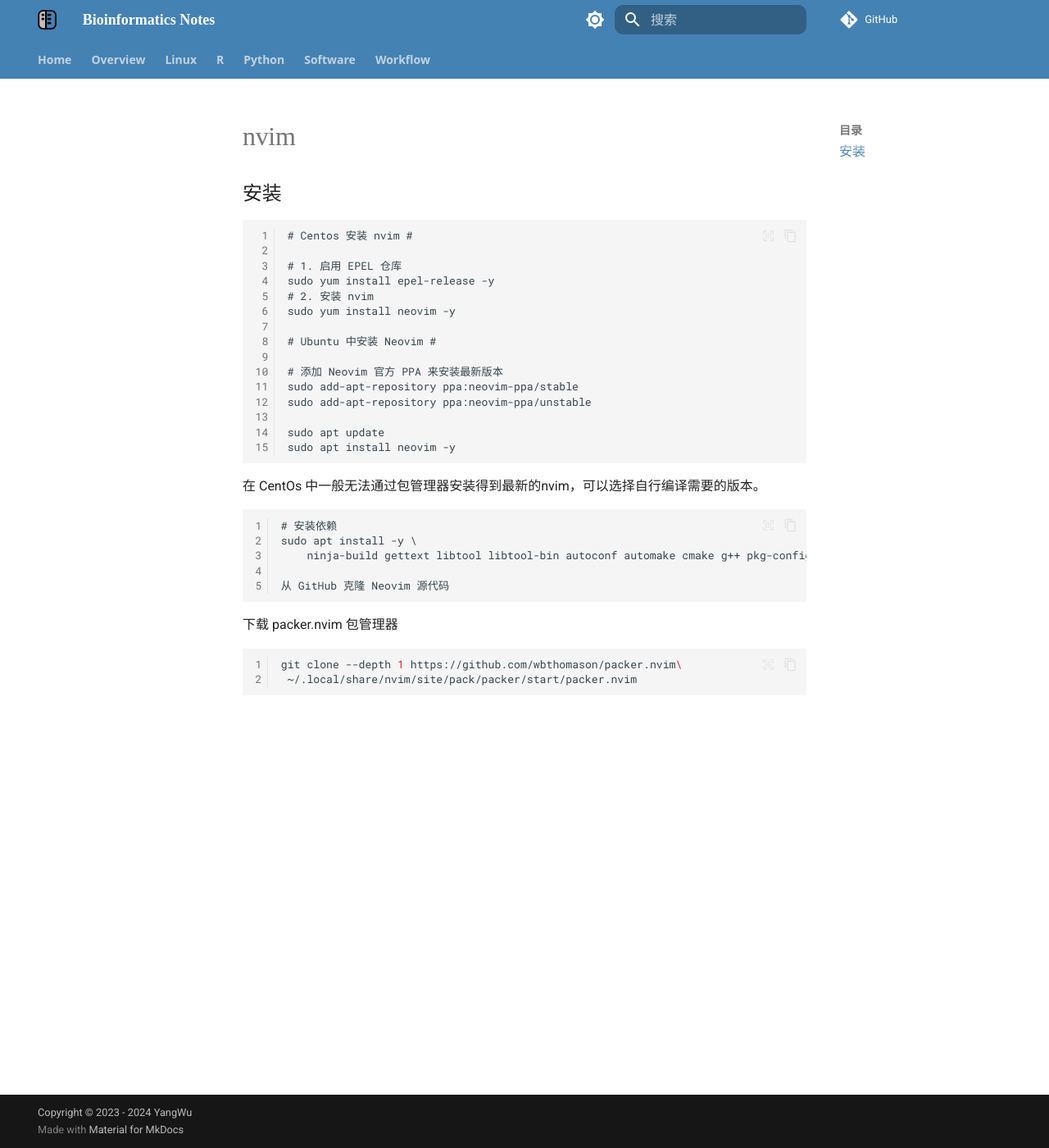
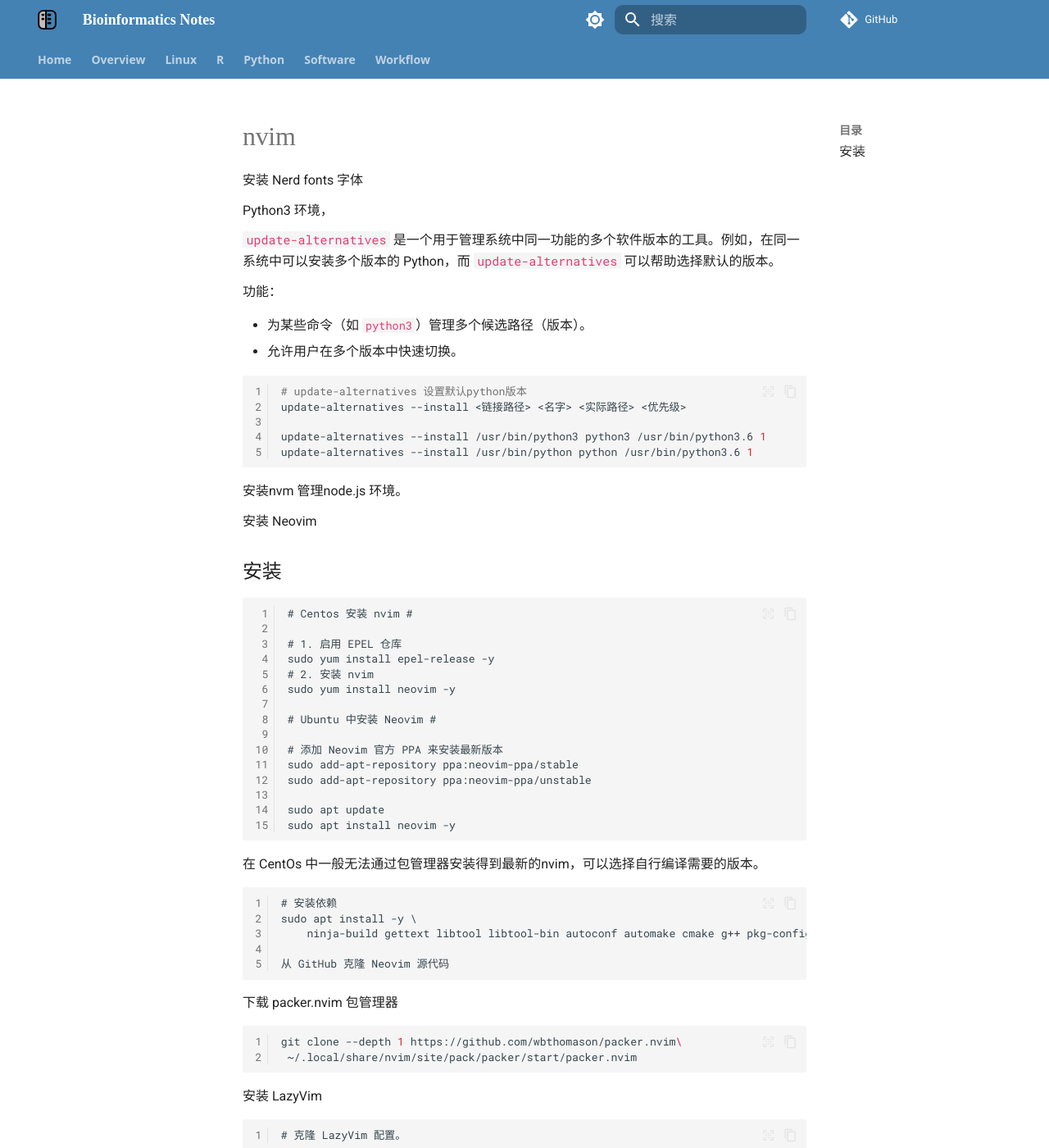
Before and after one commit to YanggWu/Bioinfo-Notes, an MkDocs documentation site: the page built from docs/Linux/nvim.md, in a window 1280 px wide and 1400 px high. Shown: the whole window at 82% size. Built offline with MkDocs 1.6.1 and Material for MkDocs 9.7.7, drawn with Linux system fonts in a browser that asks for light colours; some web fonts are replaced; comment, search, counter and statistics services are not loaded; a style sheet for code colours, icons or effects is not loaded; some of the changed text lies outside the part shown.

Commit message:
Update nvim mamba qualimap

````diff
--- a/docs/Linux/nvim.md
+++ b/docs/Linux/nvim.md
@@ -1,4 +1,29 @@
 # nvim
+
+安装 Nerd fonts 字体
+
+Python3 环境，
+
+`update-alternatives` 是一个用于管理系统中同一功能的多个软件版本的工具。例如，在同一系统中可以安装多个版本的 Python，而 `update-alternatives` 可以帮助选择默认的版本。
+
+**功能：**
+
+- 为某些命令（如 `python3`）管理多个候选路径（版本）。
+- 允许用户在多个版本中快速切换。
+
+```bash
+# update-alternatives 设置默认python版本
+update-alternatives --install <链接路径> <名字> <实际路径> <优先级>
+
+update-alternatives --install /usr/bin/python3 python3 /usr/bin/python3.6 1
+update-alternatives --install /usr/bin/python python /usr/bin/python3.6 1
+```
+
+安装nvm 管理node.js 环境。
+
+安装 Neovim
+
+
 
 ## 安装
 
@@ -38,3 +63,23 @@
 git clone --depth 1 https://github.com/wbthomason/packer.nvim\
  ~/.local/share/nvim/site/pack/packer/start/packer.nvim
 ```
+
+安装 LazyVim
+
+```
+# 克隆 LazyVim 配置。
+```
+
+Leader + f t  浮动模式打开终端。
+
+Shift + h/l 切换缓冲区。
+
+预装插件的使用
+
+flash
+
+按 s 然后输入想搜索的内容。可以快速跳转。
+
+NeoTree
+
+leader + e 打开，然后输入问好显示 NeoTree支持的所有快捷键。
````
Also changed, not shown: docs/Software/Mamba.md (+7 -0 lines), docs/Software/Qualimap.md (+21 -1 lines).
